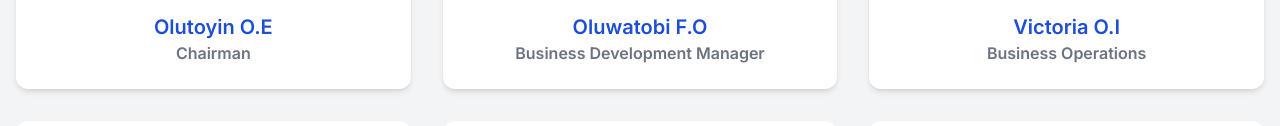
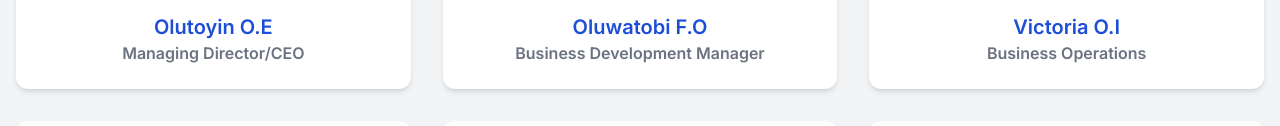
Before and after one commit to AQUAMAN-OF-OYO/tripef, a website: page about.html in a window 1280 px wide. Shown: the part 2595-2721 px from the top of the page. Drawn offline with nearby package versions, Linux system fonts and the light colour scheme.

Commit message:
update: made changes to files

```diff
--- a/about.html
+++ b/about.html
@@ -371,11 +371,11 @@
     <h2 class="text-3xl md:text-4xl font-bold mb-12 text-gray-800">Meet Our Management Team</h2>
     <div class="grid grid-cols-1 sm:grid-cols-2 md:grid-cols-3 gap-8">
 
-      <!-- Chairman -->
+      <!-- MD -->
       <div class="bg-white p-6 rounded-xl shadow-md hover:shadow-xl transition duration-300">
         <img src="team/chairman.jpg" alt="Chairman" class="w-32 h-32 object-cover rounded-lg mx-auto mb-4">
         <h3 class="text-xl font-semibold text-blue-700">Olutoyin O.E</h3>
-        <h4 class="text-xl/2 font-semibold text-gray-500">Chairman</h4>
+        <h4 class="text-xl/2 font-semibold text-gray-500">Managing Director/CEO</h4>
         <!-- <p class="text-black-500 mt-2">Leads our vision and strategic direction.</p> -->
       </div>
 
```
